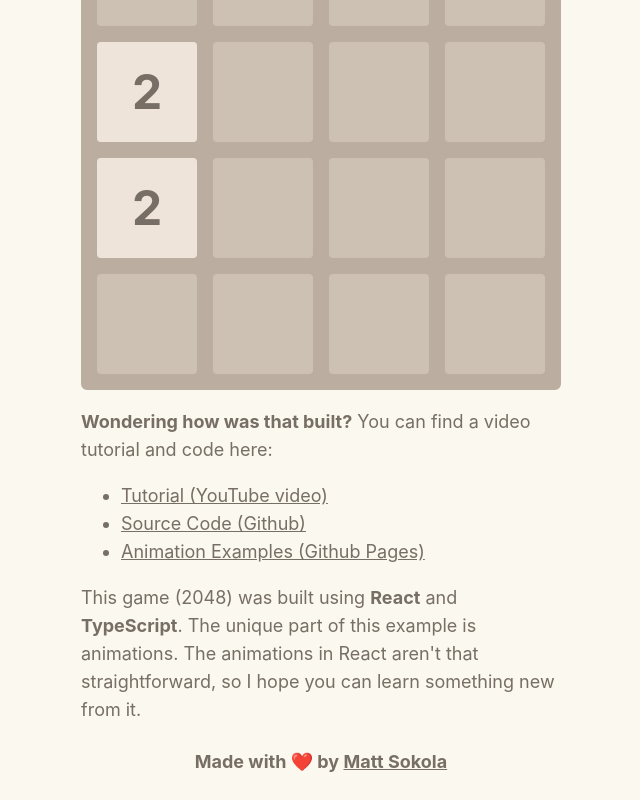
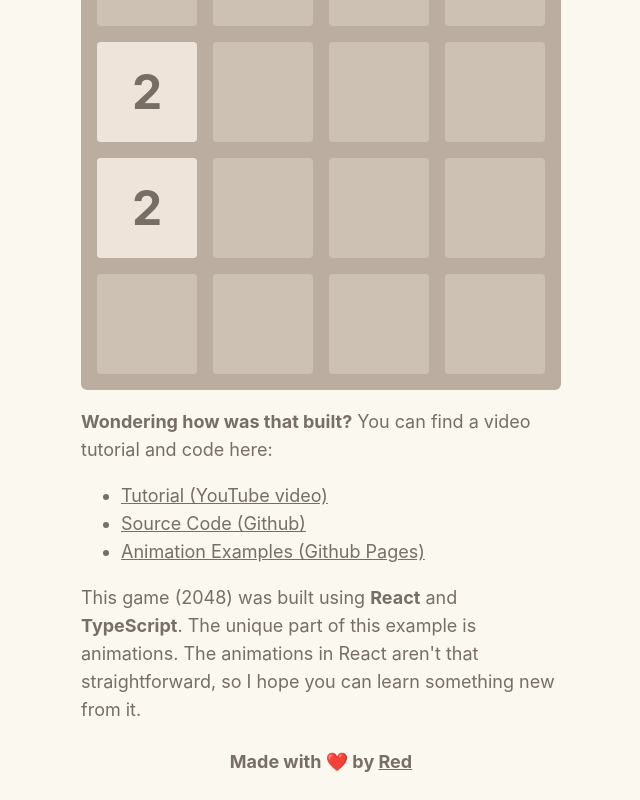
Before and after one commit to Reden27Gabrinez/2048-React-CICD, a React (Create React App) app: page / in a window 1280 px wide. Shown: the part 184-984 px from the top of the page, without its empty margins (319-959 px from the left). Built offline with nearby package versions, Linux system fonts and the light colour scheme.

Commit message:
Update App.tsx

```diff
--- a/src/App.tsx
+++ b/src/App.tsx
@@ -64,7 +64,8 @@ export const App = () => {
           href="https://www.youtube.com/channel/UCJV16_5c4A0amyBZSI4yP6A"
           target="_blank"
         >
-          Matt Sokola
+{/*           Matt Sokola */}
+          Red
         </a>
       </div>
     </div>
```
